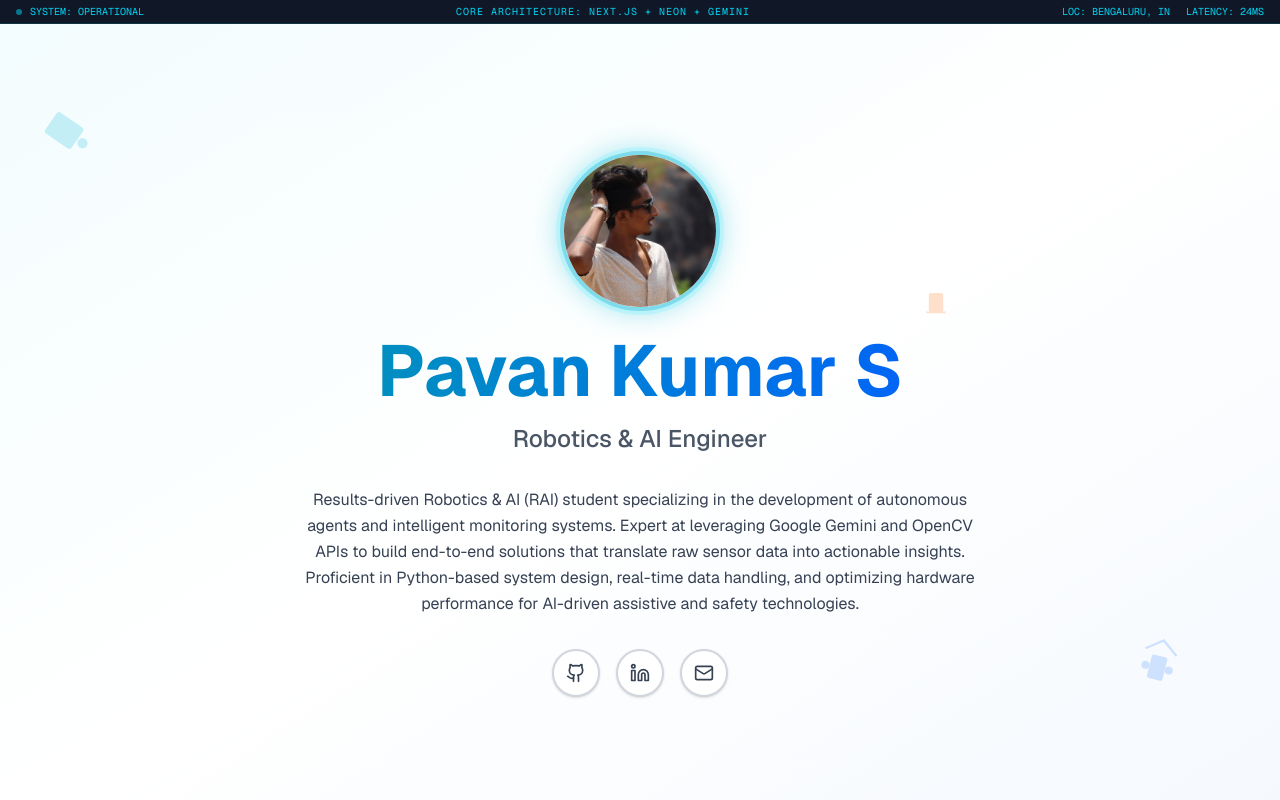
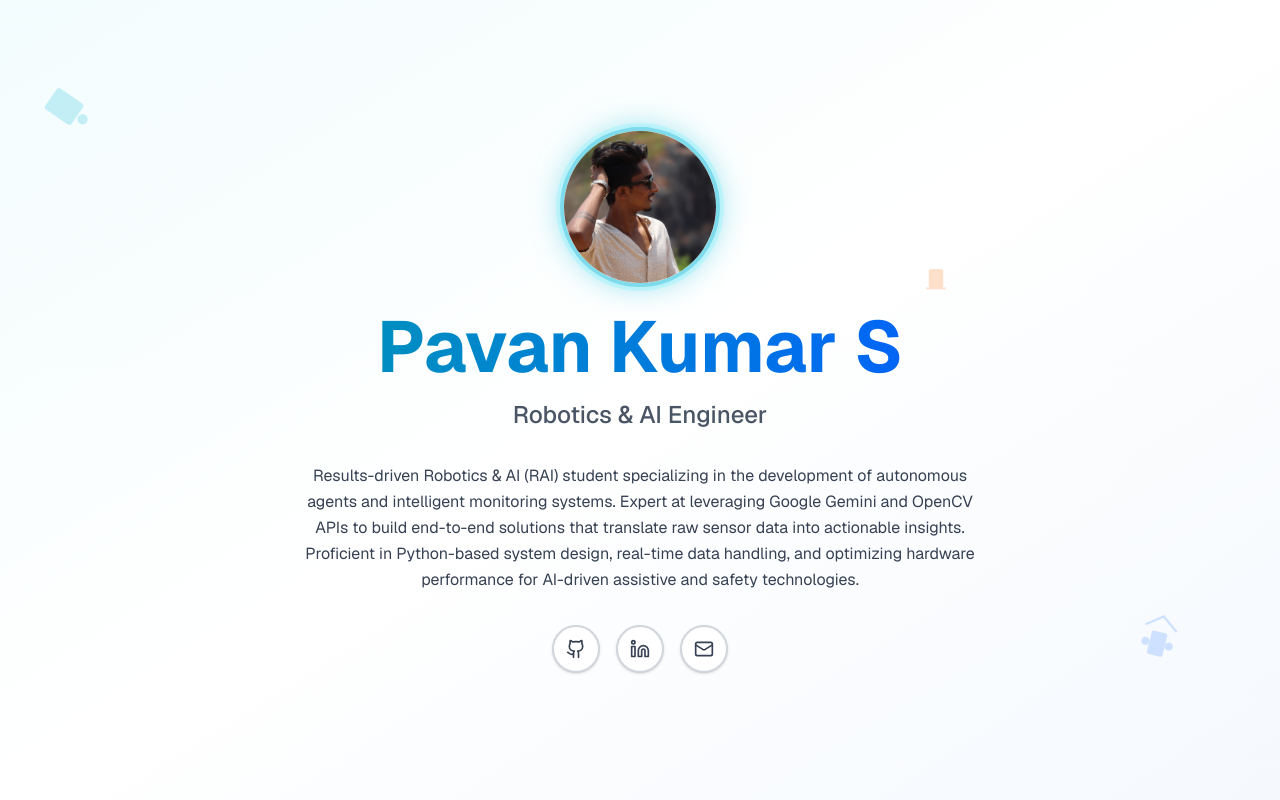
Before and after one commit to AutonomousAlchemist/portfolio, a Next.js app: page / in a window 1280 px wide. Shown: the top 800 px of the page. Built offline with nearby package versions, Linux system fonts and the light colour scheme; no server answers.

Commit message:
updating the frontend

```diff
--- a/app/page.tsx
+++ b/app/page.tsx
@@ -30,18 +30,6 @@ export default function Portfolio() {
   }, []);
   return (
     <main className="min-h-screen bg-gradient-to-b from-gray-50 via-white to-gray-50 text-gray-900 selection:bg-cyan-400 selection:text-white font-sans">
-      {/* ADD THE STATUS BAR HERE */}
-      <div className="w-full bg-gray-900 text-[10px] text-cyan-400 py-1 px-4 flex justify-between font-mono sticky top-0 z-[100] border-b border-cyan-900/50">
-        <div className="flex items-center gap-2">
-          <span className="w-1.5 h-1.5 bg-cyan-400 rounded-full animate-pulse"></span>
-          <span>SYSTEM: OPERATIONAL</span>
-        </div>
-        <span className="hidden md:inline uppercase tracking-widest">Core Architecture: Next.js + Neon + Gemini</span>
-        <div className="flex gap-4">
-          <span className="hidden sm:inline">LOC: BENGALURU, IN</span>
-          <span>LATENCY: 24MS</span>
-        </div>
-      </div>
       {/* --- HERO SECTION --- */}
       <section className="h-screen flex flex-col justify-center items-center relative overflow-hidden">
         <div className="absolute inset-0 bg-gradient-to-br from-cyan-50/50 via-white to-blue-50/50" />
```
